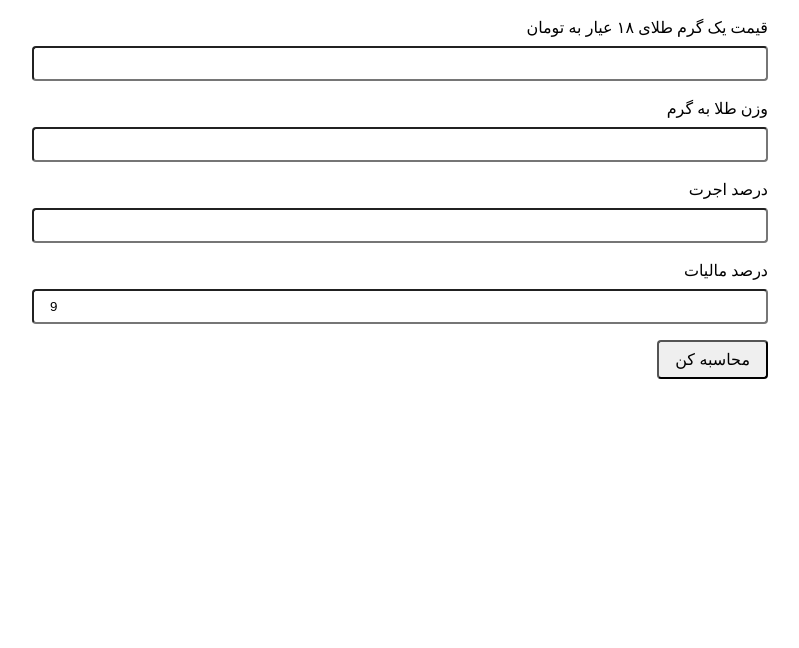
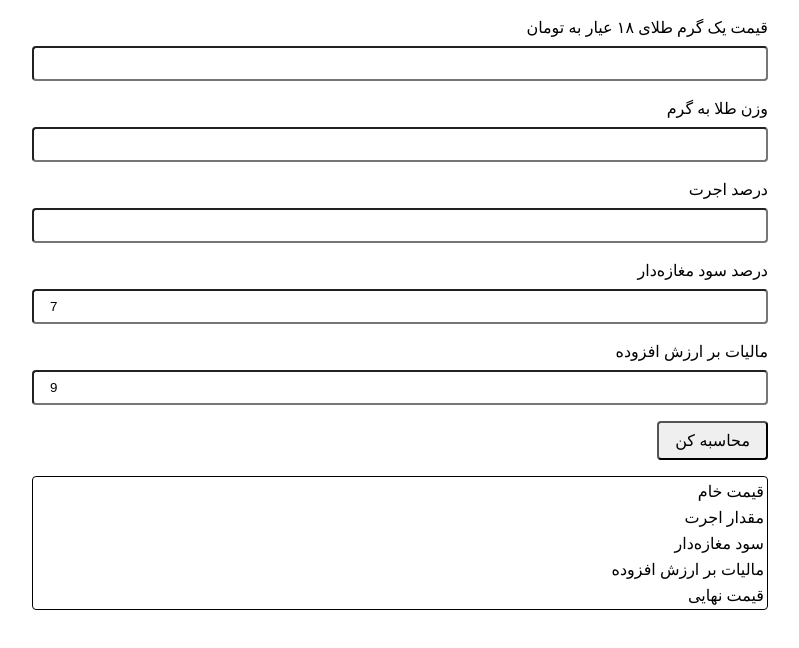
Before and after one commit to meyQuery/gold-calculator, a website: page index.html in a window 1280 px wide. Shown: the whole page, without its empty margins (240-1039 px from the left). Drawn offline with Linux system fonts and the light colour scheme.

Commit message:
add some features

```diff
--- a/index.html
+++ b/index.html
@@ -47,8 +47,15 @@
             border-radius: 0.25rem;
         }
 
-        #total {
-            margin-top: 2rem;
+        table {
+            width: 100%;
+            border: 1px solid black;
+            border-radius: 0.25rem;
+            margin-top: 1rem;
+        }
+
+        td {
+            white-space: nowrap;
         }
     </style>
 
@@ -81,7 +88,14 @@
 
             <label>
                 <div class="label">
-                    درصد مالیات
+                    درصد سود مغازه‌دار
+                </div>
+                <input type="text" dir="ltr" class="input" id="profit" value="7">
+            </label>
+
+            <label>
+                <div class="label">
+                    مالیات بر ارزش افزوده
                 </div>
                 <input type="text" dir="ltr" class="input" id="tax" value="9">
             </label>
@@ -89,7 +103,38 @@
             <button type="submit">محاسبه کن</button>
         </form>
 
-        <div id="total" dir="ltr"></div>
+        <table>
+            <tr>
+                <td>
+                    قیمت خام
+                </td>
+                <td id="purePrint"></td>
+            </tr>
+            <tr>
+                <td>
+                    مقدار اجرت
+                </td>
+                <td id="ojratPrint"></td>
+            </tr>
+            <tr>
+                <td>
+                    سود مغازه‌دار
+                </td>
+                <td id="profitPrint"></td>
+            </tr>
+            <tr>
+                <td>
+                    مالیات بر ارزش افزوده
+                </td>
+                <td id="taxPrint"></td>
+            </tr>
+            <tr>
+                <td>
+                    قیمت نهایی
+                </td>
+                <td id="totalPrint"></td>
+            </tr>
+        </table>
     </div>
 
     <script>
@@ -99,16 +144,21 @@
             const unitValue = parseFloat(document.querySelector('#unit').value);
             const gramValue = parseFloat(document.querySelector('#gram').value);
             const ojratPercentage = parseFloat(document.querySelector('#ojrat').value);
+            const profitPercentage = parseFloat(document.querySelector('#profit').value);
             const taxPercentage = parseFloat(document.querySelector('#tax').value);
             const totalDiv = document.querySelector('#total');
 
             let pureValue = unitValue * gramValue;
             let ojratValue = (((unitValue * ojratPercentage)) / 100) * gramValue;
-            let storeProfitValue = ((pureValue + ojratValue) * 7) / 100;
-            let tax = ((storeProfitValue + ojratValue) * taxPercentage) / 100;
+            let profitValue = ((pureValue + ojratValue) * profitPercentage) / 100;
+            let taxValue = Math.round(((profitValue + ojratValue) * taxPercentage) / 100);
+            let totalValue = Math.round(pureValue + ojratValue + profitValue + taxValue);
 
-            let totalValue = Math.round(pureValue + ojratValue + storeProfitValue + tax).toString().replace(/\B(?=(\d{3})+(?!\d))/g, ",");
-            totalDiv.innerHTML = totalValue + " تومان";
+            document.querySelector('#purePrint').innerHTML = pureValue.toString().replace(/\B(?=(\d{3})+(?!\d))/g, ",");
+            document.querySelector('#ojratPrint').innerHTML = ojratValue.toString().replace(/\B(?=(\d{3})+(?!\d))/g, ",");
+            document.querySelector('#profitPrint').innerHTML = profitValue.toString().replace(/\B(?=(\d{3})+(?!\d))/g, ",");
+            document.querySelector('#taxPrint').innerHTML = taxValue.toString().replace(/\B(?=(\d{3})+(?!\d))/g, ",");
+            document.querySelector('#totalPrint').innerHTML = totalValue.toString().replace(/\B(?=(\d{3})+(?!\d))/g, ",");
         });
     </script>
 </body>
```
